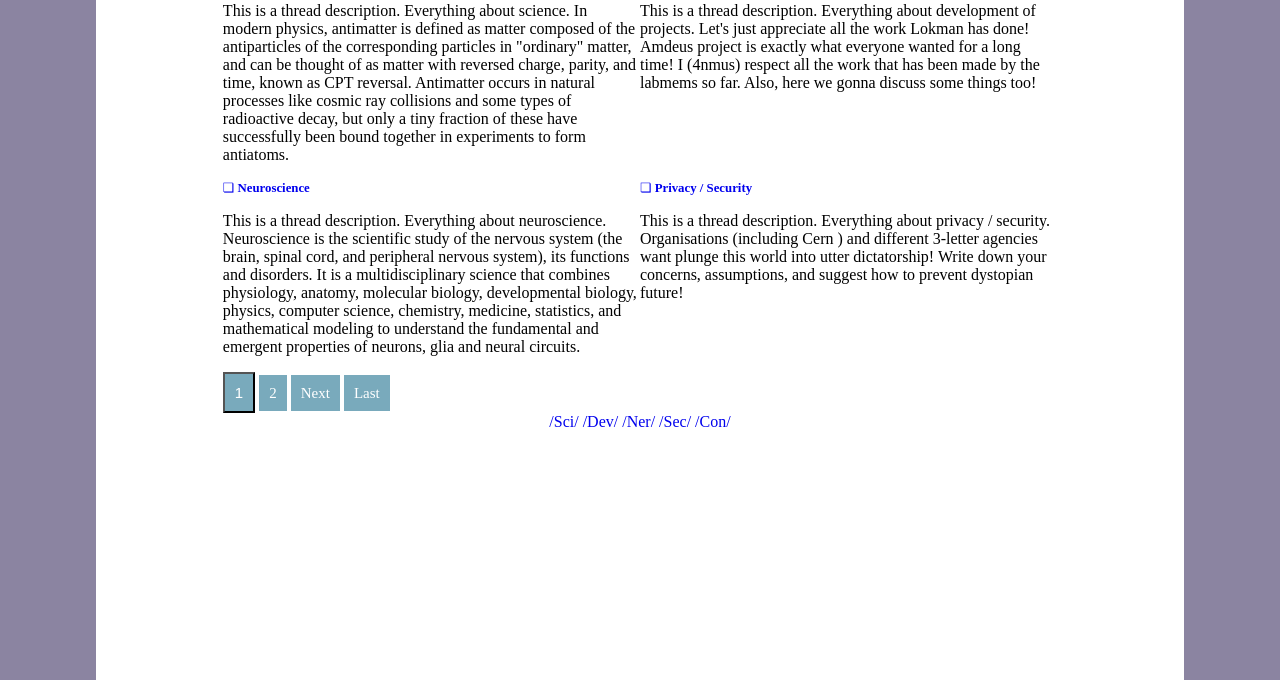
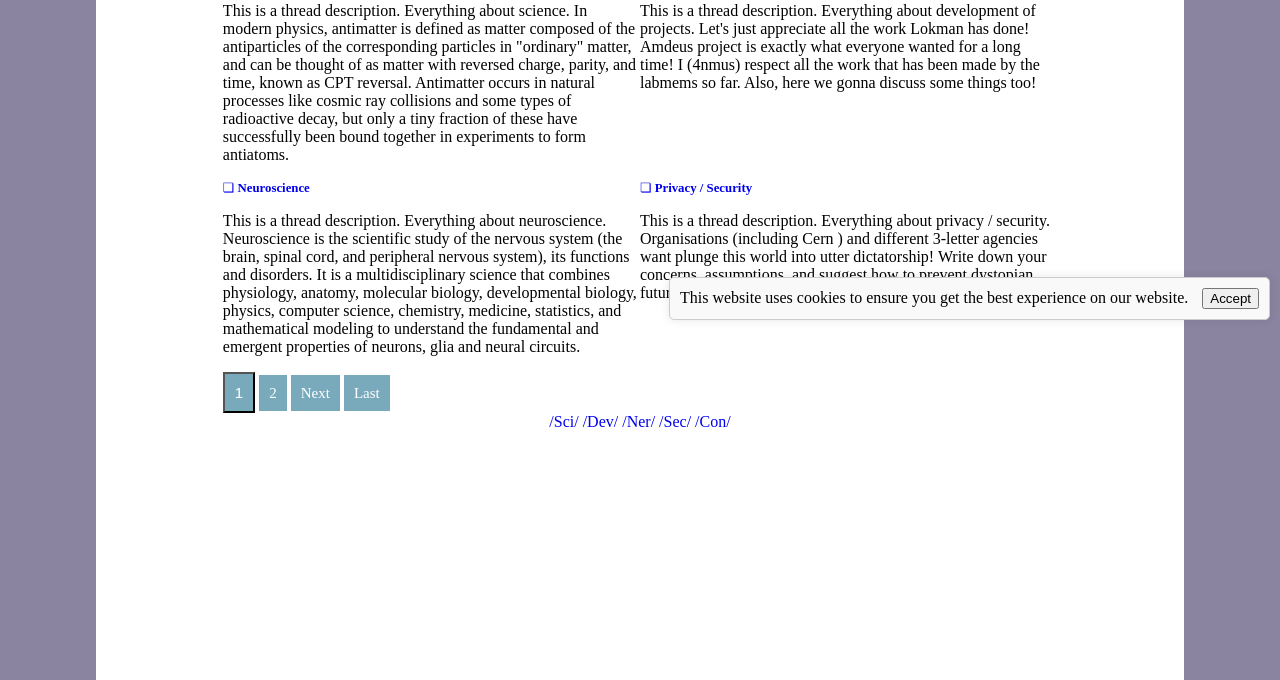
Before and after one commit to Loke-60000/Atto-channel, a Django app: page / in a window 1280 px wide. Shown: the part 470-1150 px from the top of the page. Run offline with Django 4.2, Linux system fonts and the light colour scheme; data comes from the database, SQL or seed files in the repository.

Commit message:
cookies pop up added

```diff
--- a/blog/templates/blog/base.html
+++ b/blog/templates/blog/base.html
@@ -1470,5 +1470,6 @@
 
     </div>
 </div>
+
 </body>
 </html>
--- a/blog/templates/blog/main.html
+++ b/blog/templates/blog/main.html
@@ -1542,5 +1542,24 @@ background: linear-gradient(90deg, rgba(135,183,201,1) 0%, rgba(106,147,160,1) 1
     {% block content %}
     {% endblock %}
   </div>
+
+    {# The cookies pop up , can be easely removed by deleting the div "cookie-popup" and the script below the same div #}
+
+  <div id="cookie-popup" style="display: none; position: fixed; bottom: 10px; right: 10px; background-color: #f9f9f9; border: 1px solid #ccc; padding: 10px; border-radius: 5px; box-shadow: 0px 0px 10px rgba(0,0,0,0.1);">
+        This website uses cookies to ensure you get the best experience on our website.
+        <button onclick="acceptCookies()" style="margin-left: 10px;">Accept</button>
+    </div>
+
+  <script>
+    if (!localStorage.getItem('cookiesAccepted')) {
+        document.getElementById('cookie-popup').style.display = 'block';
+    }
+
+    function acceptCookies() {
+        localStorage.setItem('cookiesAccepted', 'true');
+        document.getElementById('cookie-popup').style.display = 'none';
+    }
+</script>
+    {# THE POP UP ENDS HERE #}
 </body>
 </html>
```
Lines whose indentation alone changed are shown as unchanged.
